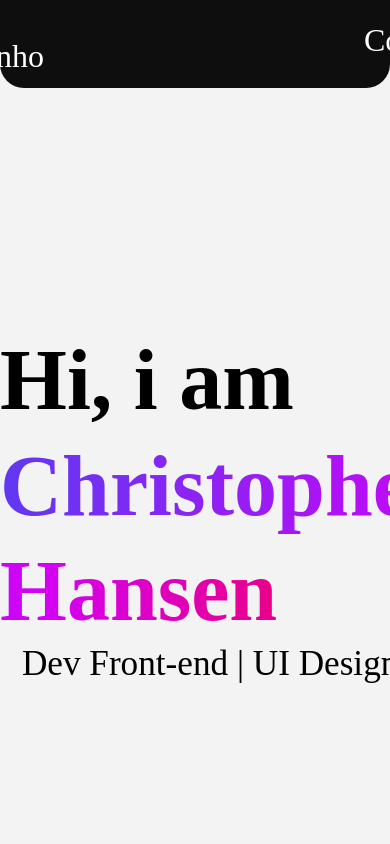
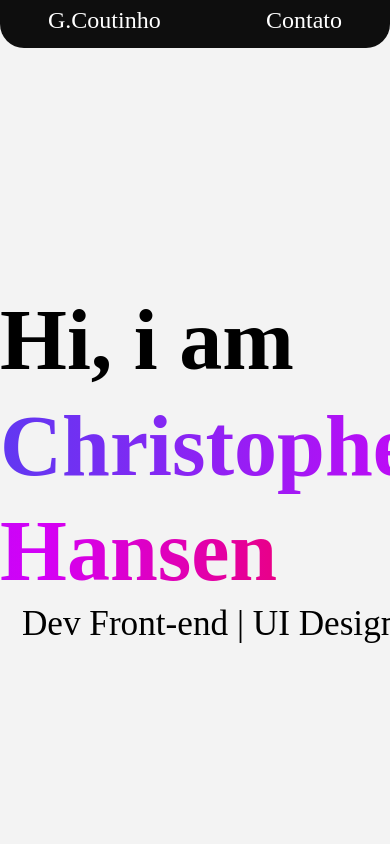
Before and after one commit to GabrielCoutz/Portfolio, a Next.js app: page / in a window 390 px wide. Shown: the top 844 px of the page. Built offline with nearby package versions, Linux system fonts and the light colour scheme.

Commit message:
Header Responsivo

```diff
--- a/src/Components/Header.tsx
+++ b/src/Components/Header.tsx
@@ -1,11 +1,36 @@
 import React from "react";
 import styles from "../styles/Home.module.css";
 
+interface HeaderModel {
+  current: HTMLHeadElement | undefined;
+}
+
+function headerExists(obj: any): obj is HeaderModel {
+  return !!(obj && obj.current);
+}
+
 const Header = () => {
+  const headerBar = React.useRef<HTMLHeadElement>(null);
+
+  function showScroll() {
+    if (!headerExists(headerBar)) return;
+
+    const scroll = window.scrollY;
+
+    if (scroll >= 50) headerBar.current.classList.add(styles.minifed);
+    else headerBar.current.classList.remove(styles.minifed);
+  }
+
+  React.useEffect(() => {
+    window.addEventListener("scroll", showScroll);
+    showScroll();
+    return () => window.removeEventListener("scroll", showScroll);
+  }, []);
+
   return (
     <div className={styles.wrapperHeader}>
-      <header className={`${styles.header} container`}>
-        <span>G. Coutinho</span>
+      <header className={`${styles.header} container`} ref={headerBar}>
+        <span>G.Coutinho</span>
         <a href="#contato" className={styles.link}>
           Contato
         </a>
--- a/src/Components/Projetos.tsx
+++ b/src/Components/Projetos.tsx
@@ -117,7 +117,7 @@ const Projetos = () => {
       className={styles.wrapperProjetos}
     >
       <div className={`${styles.projetos} container`}>
-        <h1 className="title">Projetos</h1>
+        <h1 className="title">Projects</h1>
         <Card
           title="Essencial Calçados"
           subtitle="Front end & UI Design"
--- a/src/styles/Home.module.css
+++ b/src/styles/Home.module.css
@@ -1,12 +1,39 @@
+.wrapperHeader {
+  display: flex;
+  justify-content: center;
+}
+
 .header {
   display: flex;
   justify-content: center;
   align-items: center;
-  gap: 20rem;
   border-radius: 0 0 24px 24px;
   color: white;
   background: var(--c1);
   font: 400 2rem/1 var(--fontDisplay);
-  padding: 0.5rem 0rem 1rem 0;
+  padding: 0.5rem 3rem 1rem 3rem;
   max-width: 800px;
+  transition: 0.3s all;
+  justify-content: space-between;
+  width: 100%;
 }
+
+.minifed {
+  position: fixed;
+  z-index: 2;
+  padding: 0.45rem 3rem 0.8rem 3rem;
+  font-size: 1.5rem;
+  margin: 0 2rem;
+}
+
+@media (max-width: 800px) {
+  .header {
+    font-size: 1.5rem;
+  }
+  .minifed {
+    max-width: calc(100% - 4rem);
+    width: 100%;
+    gap: 0;
+    justify-content: space-between;
+  }
+}
```
